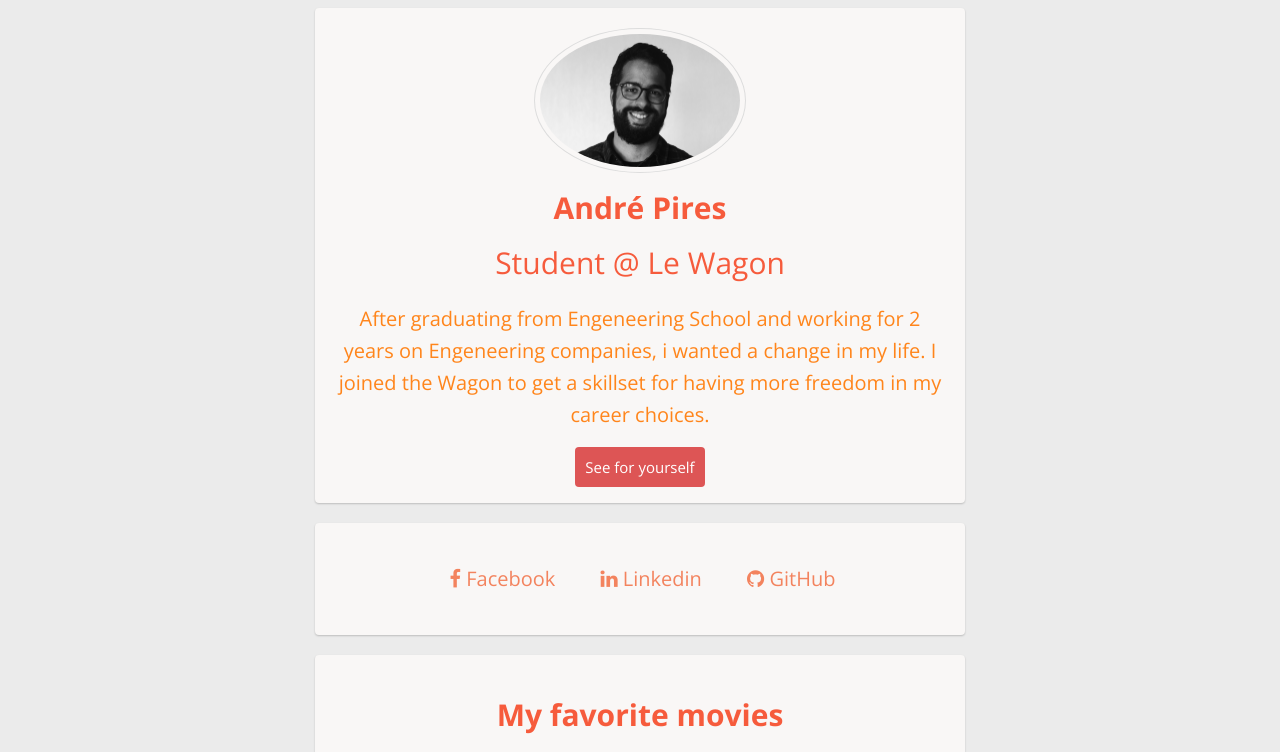
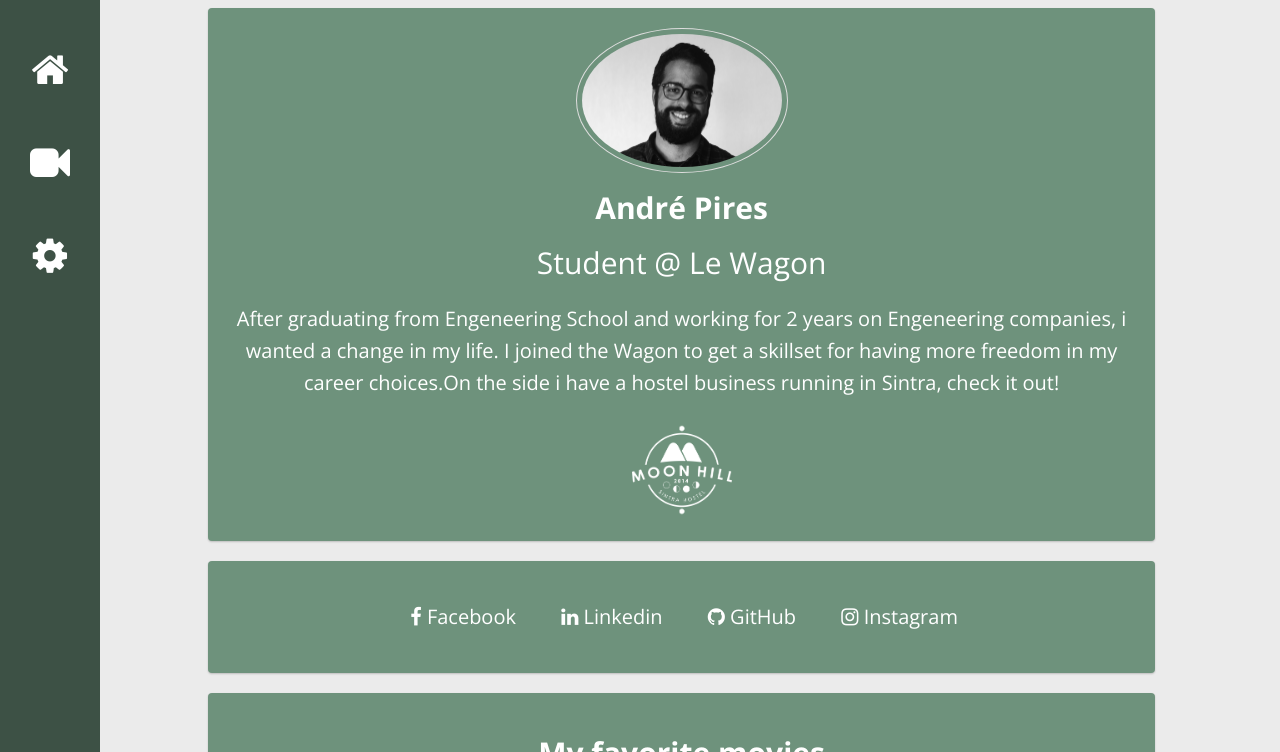
Before and after one commit to apires89/profile, a plain HTML site: page index.html in a window 1280 px wide. Shown: the top 752 px of the page. Drawn offline with nearby package versions, Linux system fonts and the light colour scheme.

Commit message:
new style

```diff
--- a/index.html
+++ b/index.html
@@ -8,6 +8,26 @@
   </head>
 
   <body>
+  <div id="sidebar" class="text-center">
+    <ul>
+      <li>
+        <a href="#top" class="href">
+          <i class="fa fa-home fa-2x" aria-hidden="true"></i>
+        </a>
+      </li>
+      <li>
+        <a href="#movies" class="href">
+          <i class="fa fa-video-camera fa-2x" aria-hidden="true"></i>
+        </a>
+      </li>
+      <li>
+        <a href="#about" class="href">
+          <i class="fa fa-cog fa-2x" aria-hidden="true"></i>
+        </a>
+      </li>
+    </ul>
+  </div>
+  <div id="page-content">
 <div class="container text-center">
 <div class="card text-center">
   <img id ="profilepic" class="profilepic img-circle" src="images/andrepires.jpg" alt="André Pires">
@@ -15,8 +35,8 @@
   <h2>Student @ Le Wagon</h2>
 
   <p>
-    After graduating from Engeneering School and working for 2 years on Engeneering companies, i wanted a change in my life. I joined the Wagon to get a skillset for having more freedom in my career choices.</p>
-    <a href="http://lewagon.com" class="btn-red">See for yourself</a>
+    After graduating from Engeneering School and working for 2 years on Engeneering companies, i wanted a change in my life. I joined the Wagon to get a skillset for having more freedom in my career choices.On the side i have a hostel business running in Sintra, check it out!</p>
+    <a href="http://www.moonhillhostel.com/eng" target="_blank"><img id ="logoMH" class ="text-center" src="images/logo-white-big.png" alt="logo moonhill"></a>
 </div>
 <div class="card text-center">
 <ul class="list-inline">
@@ -33,6 +53,11 @@
       <li>
         <a href="https://github.com/apires89">
           <i class="fa fa-github"></i> GitHub
+        </a>
+      </li>
+      <li>
+        <a href="http://instag.site/prof/andrelpires">
+          <i class="fa fa-instagram"></i> Instagram
         </a>
       </li>
       </ul>
@@ -78,7 +103,7 @@
 
 
       <h2>About this page</h2>
-    This page has been coded during the <a href="http://lewagon.org/program" target="_blank">FullStack program @LeWagon</a>. That was probably the best experience of my entire life.
+    This page has been coded during the <a href="http://lewagon.org/program" target="_blank">FullStack program @LeWagon</a>.
 
     <ul class="list-inline">
      <li>
@@ -100,5 +125,7 @@
     </div>
 
 </div>
+</div>
+
   </body>
 </html>
--- a/style.css
+++ b/style.css
@@ -2,29 +2,29 @@
     background: #EBEBEB;
     font-family: 'Open Sans', sans-serif;
     font-weight: 100;
-    color: #FF851B;
+    color: white;
     font-size: 20px;
     line-height: 1.6em;
 }
 h1, h2 ,h3 {
   font-family: 'Open Sans', sans-serif;
   font-weight: 100;
-    color: #F65B3C;
+    color: white;
     font-size: 30px;
     line-height: 1em;
 }
 
 li a {
-  color: #f3835e;
+  color: white;
   text-decoration: none;
 }
 
 a {
-  color: #f3835e;
+  color: white;
 }
 
 a:hover {
-    background-color: #f3df5e;
+    background-color: #083826;
 }
 
 .profilepic {
@@ -37,10 +37,11 @@
 .moviepic {
     padding: 5px;
     width: 150px;
+    border-radius: 25px;
 }
 
 .card {
-  background: #F9F7F6;
+  background: #6E927C;
     padding: 20px;
     margin-bottom: 20px;
     border-radius: 4px;
@@ -52,8 +53,9 @@
 }
 
 .container {
-  width: 650px;
+  width: 80%;
   margin: 0 auto;
+  margin-left: 120px;
 }
 
 .img-circle {
@@ -76,8 +78,8 @@
   padding-left: 5px;
 }
 
-.btn-red {
-    background-color: #DD5555;
+.btn-green {
+    background-color: #6E927C;
     color: white;
     font-weight: 400;
     padding: 10px;
@@ -85,3 +87,35 @@
     font-size: 15px;
     text-decoration: none;
 }
+
+#sidebar {
+    background-color: #3d5145;
+    position: fixed;
+    left: 0px;
+    top: 0px;
+    bottom: 0px;
+    width: 100px;
+    text-align: center;
+}
+
+#logoMH {
+  background-color: #6E927C;
+  padding: 5px;
+  width: 100px;
+  margin: 0 auto;
+
+}
+
+#page-content {
+  margin-left: 80px;
+}
+
+#sidebar ul{
+   list-style-type: none;
+   padding-left: 0px;
+}
+
+#sidebar li {
+  margin-top: 50px;
+  margin-bottom: 50px;
+}
```
Also changed, not shown: images/logo-white-big.png (added).
